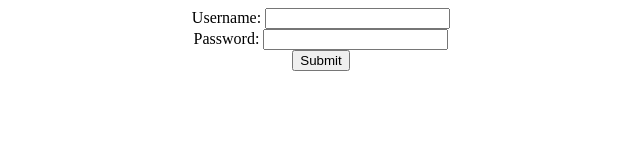
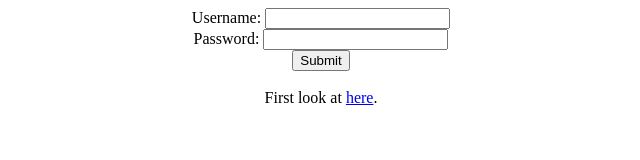
Before and after one commit to coders2-HCJ/JQuery-Login, a plain HTML site: page index.html in a window 1280 px wide. Shown: the whole page, without its empty margins (319-959 px from the left). Drawn offline with nearby package versions, Linux system fonts and the light colour scheme.

Commit message:
Update index.html

```diff
--- a/index.html
+++ b/index.html
@@ -16,5 +16,7 @@
             <br>
             <button type="submit">Submit</button>
         </form>
+        <br>
+        First look at <a href="https://github.com/kitteneditorc0der/JQuery-Login/blob/main/README.md">here</a>.
     </body>
 </html>
```
